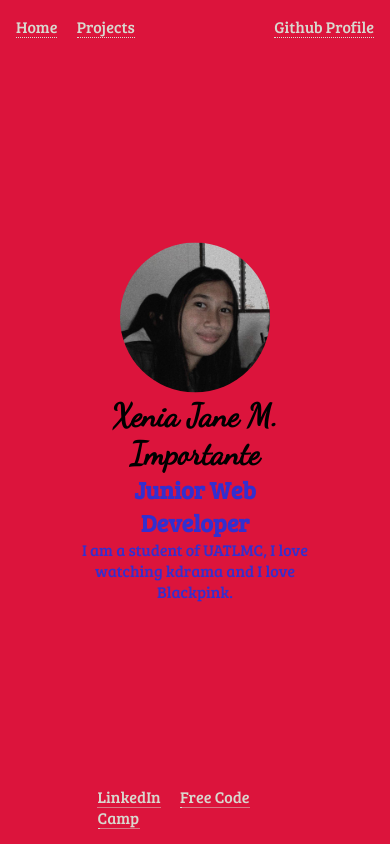
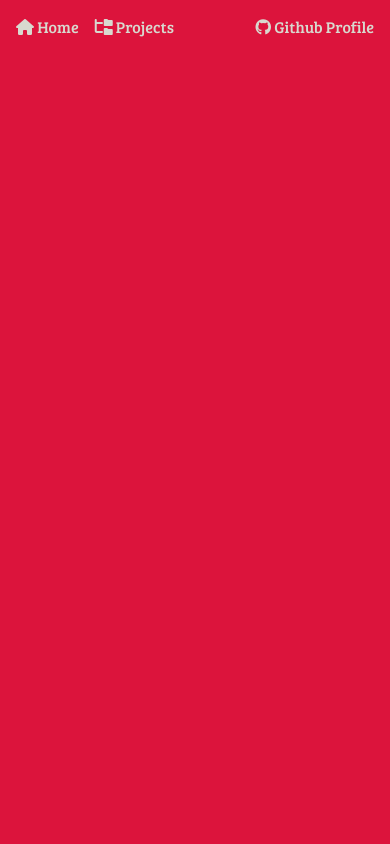
Before and after one commit to xjimportante/static-website, a plain HTML site: page index.html in a window 390 px wide. Drawn offline with Linux system fonts and the light colour scheme.

Commit message:
new header with mobile-design first

```diff
--- a/css/styles.css
+++ b/css/styles.css
@@ -16,6 +16,12 @@ body {
 	font-family: 'Bree Serif', serif;
 	color:#332FD0;
 	}
+	header {
+		display: flex;
+		flex-direction: row;
+		justify-content: space-between;
+		padding: 16px;
+	}
 #my-avatar{
 	width: 150px;
 	border-radius: 50%;
@@ -29,22 +35,21 @@ height: 100%;
 	color:#000000;
 }
 #left-side {
-	position: absolute;
-	top: 16px;
-	left: 16px;
+	display: flex;
+	flex-direction: row;
+	column-gap: 16px;
 }
 #left-side > a {
-	margin-right: 16px;
+/*	margin-right: 16px;*/
 }
 #right-side {
-	position: absolute;
+	/*position: absolute;
 	top: 16px;
-	right: 16px;
+	right: 16px;*/
 }
 a {
 	color: #D8D9CF;
 	text-decoration: none;
-	border-bottom: 1px dotted #D8D9CF;
 }
 
 footer {
@@ -80,7 +85,7 @@ footer a:first-child{
 #hero-banner > div >div {
 	display: inline-block;
 }
-#hero-banner h1
+#hero-banner h1,
 #hero-banner h2 {
 	color: white;
 }
--- a/index.html
+++ b/index.html
@@ -4,19 +4,26 @@
 	<meta charset="utf-8">
 	<meta name="viewport" content="width=device-width, initial-scale=1">
 	<title>Xenia Jane M. Importante - Junior Web Developer</title>
+    <link rel="stylesheet" href="https://cdnjs.cloudflare.com/ajax/libs/font-awesome/6.3.0/css/all.min.css" integrity="sha512-SzlrxWUlpfuzQ+pcUCosxcglQRNAq/DZjVsC0lE40xsADsfeQoEypE+enwcOiGjk/bSuGGKHEyjSoQ1zVisanQ==" crossorigin="anonymous" referrerpolicy="no-referrer" />
 	<link rel="stylesheet" href="css/styles.css"/>
 </head>
 <body>
 	<header>
 			<nav id="left-side">
-				<a href="./index.html">Home</a>
-				<a href="./projects.html">Projects</a>
+				<a class="./index.html">
+					<i class="fa-solid fa-house"></i> Home
+				</a>
+				<a class="nav-link" href="./projects.html">
+					<i class="fa-solid fa-folder-tree"></i> Projects
+				</a>
 			</nav>
 			<nav id="right-side">
-					<a href="https://github.com/xjimportante">Github Profile</a>
-				</nav>
+				<a href="https://github.com/xjimportante">
+					<i class="fa-brands fa-github"></i> Github Profile
+				</a>
+			</nav>
 	</header>
-	<main id="content">
+	<!-- <main id="content">
 		<div>
 			<img
 	 id="my-avatar"
@@ -29,6 +36,6 @@
 <footer>
 	<a href="https://www.linkedin.com/in/xeniajane/">LinkedIn</a>
 	<a href="https://freecodecamp.org/Xeniajane">Free Code Camp</a>
-</footer>
+</footer> -->
 </body>
 </html>
```
